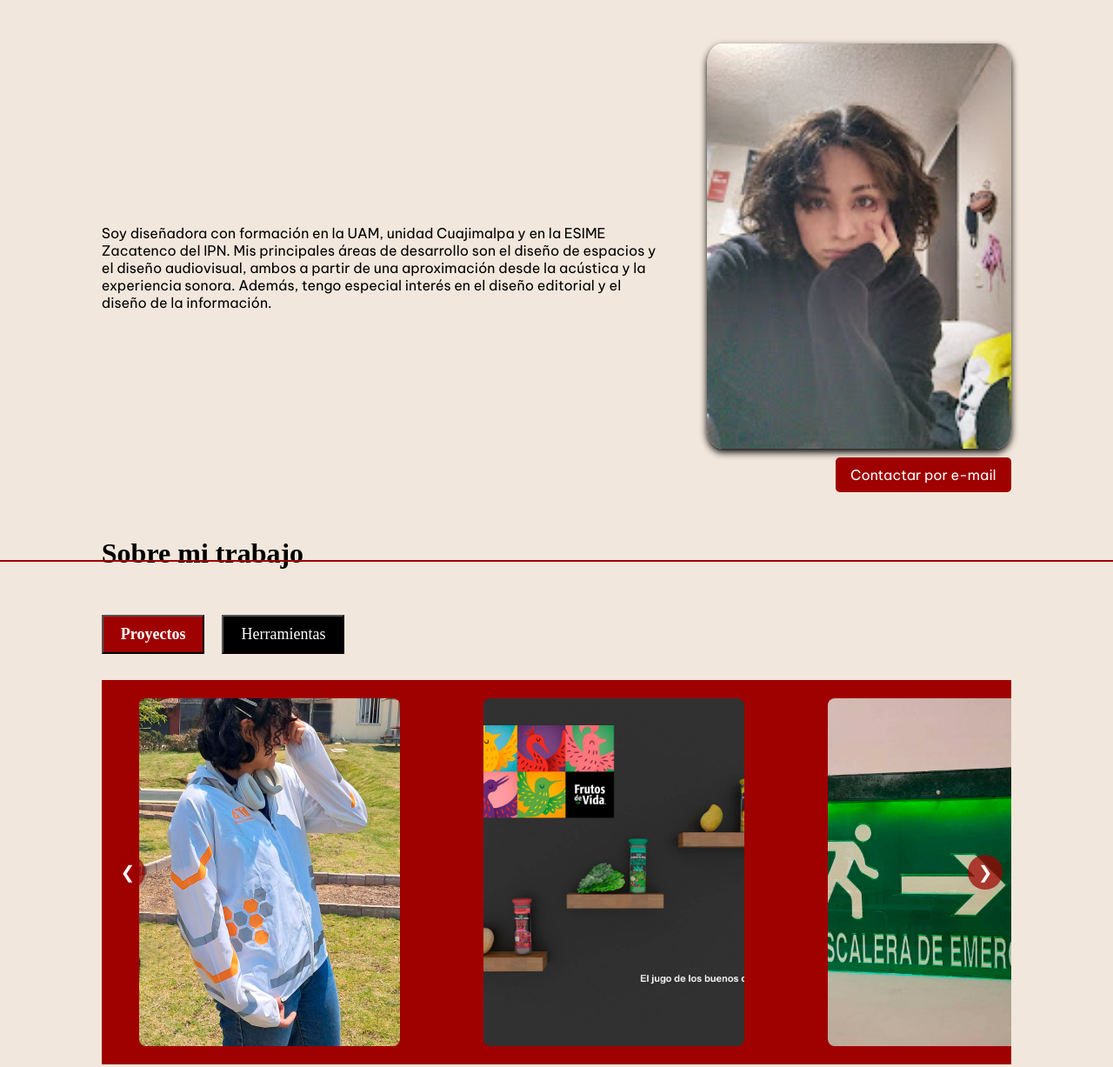
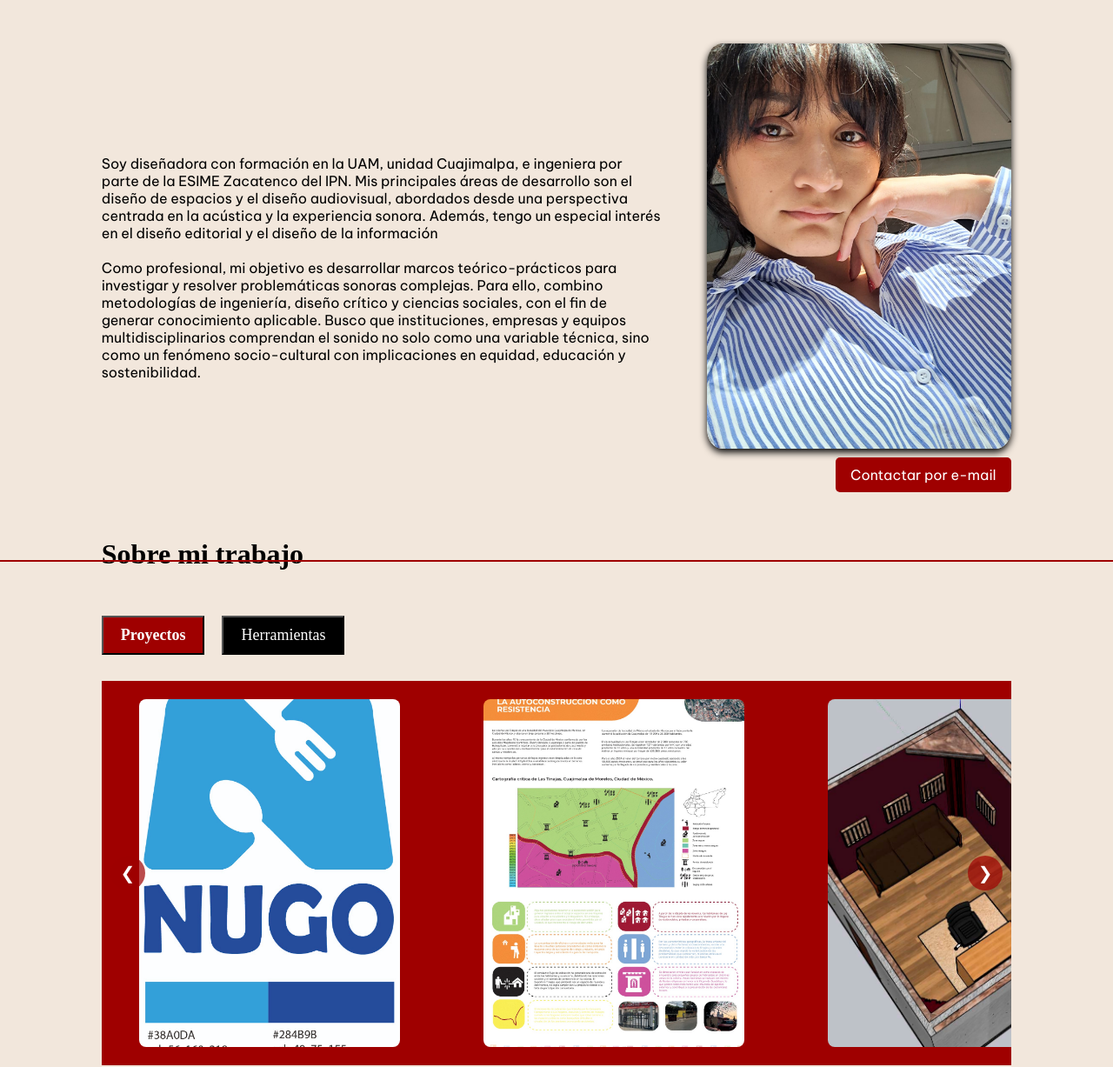
Before and after one commit to vann1306/myportafolio, a website: page index.html in a window 1280 px wide. Shown: the part 159-1386 px from the top of the page at 87% size. Drawn offline with Linux system fonts and the light colour scheme; a web font is replaced by a local one.

Commit message:
UltimaVersion

```diff
--- a/index.html
+++ b/index.html
@@ -36,11 +36,13 @@
   </h2>
   <div class="contenedor-imagen-texto">
 
-    <p class="text">Soy diseñadora con formación en la UAM, unidad Cuajimalpa y en la ESIME Zacatenco del IPN. Mis principales áreas de desarrollo son el diseño de espacios y el diseño audiovisual, ambos a partir de una aproximación desde la acústica y la experiencia sonora. Además, tengo especial interés en el diseño editorial y el diseño de la información.
-    </p>
+    <p class="text">Soy diseñadora con formación en la UAM, unidad Cuajimalpa, e ingeniera por parte de la ESIME Zacatenco del IPN. Mis principales áreas de desarrollo son el diseño de espacios y el diseño audiovisual, abordados desde una perspectiva centrada en la acústica y la experiencia sonora. Además, tengo un especial interés en el diseño editorial y el diseño de la información
+    <br><br>
+      Como profesional, mi objetivo es desarrollar marcos teórico-prácticos para investigar y resolver problemáticas sonoras complejas. Para ello, combino metodologías de ingeniería, diseño crítico y ciencias sociales, con el fin de generar conocimiento aplicable. Busco que instituciones, empresas y equipos multidisciplinarios comprendan el sonido no solo como una variable técnica, sino como un fenómeno socio-cultural con implicaciones en equidad, educación y sostenibilidad.
+  </p>
 
     <div class="contenedor-imagen-boton">
-      <img src="src/img/perfil01.jpg" alt="Descripción de la imagen" class="imagen-redondeada">
+      <img src="src/img/perfil10.jpeg" alt="Descripción de la imagen" class="imagen-redondeada">
       <a href="mailto:vanessa.ochoa1306@gmail.com?subject=Contacto%20por%20portafolio&body=Hola,%20me%20interesa%20tu%20trabajo." class="mi-boton">
     Contactar por e-mail
 </a>
@@ -70,12 +72,11 @@
     <!-- Carrusel 1 -->
     <div id="carrusel1" class="carrusel activo">
       <div class="carrusel-interno">
-        <img  src="src/img/Chamarra1.jpg" alt="Chamarra para ciclista" data-titulo="Chamarra para ciclista" data-descripcion="Diseño de una chamarra para estudiantes ciclistas de la UAM C. En su diseño se integraron elementos reflejantes de seguridad, así como figuras reminiscentes a la unidad y a la división de Ciencias de la Comunicación y el Diseño. Trabajo realizado para la materia de Taller de procesos y tecnologías para el manejo de sistemas de manufactura asistidos por computadora a cargo de la maestra Lorena Alejandra Guerrero Morán, manufacturado en ploter con vinil termoadherible en equipo con los diseñadores Carolina Gutiérrez y Arturo Díaz">
-        <img  src="src/img/lostres02.jpg" alt="Públicidad para jugo" data-titulo="Escenario para marca de jugo" data-descripcion="Modelado de escenario para botella de jugo. La botella fue realizada en AutoCad con texturas añadidas posteriormente a través de 3DMax. Trabajo para la materia de Representación Digital Tridimensional a cargo del Maestro Héctor Manuel Orihuela Páez">
-        <img  src="src/img/Segnial.jpg" alt="Señal luminosa indicando escaleras de evacuación" data-titulo="Señal luminosa" data-descripcion="Señal luminosa para indicar las “escaleras de emergencia” en el estacionamiento de la UAM Cuajimalpa, cuenta con un sensor fotosensible funcional que optimiza el consumo energetico, ademas de tener las dimensiones sugeridas por la normativa mexicana para una visibilidad a quince metros.  Hecha en acrílico con grabado laser en equipo con los diseñadores Carolina Gutiérrez y Arturo Díaz ">
-        <img  src="src/img/Pastel2.jpg" alt="Juguete con forma de pastel para niños de 1-3 años" data-titulo="Juguete para niños de 1-3 años" data-descripcion="Juguete hecho en MDF pensado para niños de 1-3 años. La forma pretende simular un pastel cuyas piezas pueden retirarse y acomodarse de diferentes maneras. Las piezas están huecas para reducir el peso y con acabados curvos para reducir riesgos. Manufacturado en router en conjunto con los diseñadores Carolina Gutiérrez y Arturo Díaz">
+        <img  src="src/img/nugo.jfif" alt="Manual de identidad" data-titulo="Proyecto de identidad gráfica" data-descripcion="Se hizo la identidad gráfica para un proyecto que busca promover la alimentación conciente en oficinistas de la Ciudad de México, especificamente la zona de Insurgentes Sur. Se trabajó en conjunto con las diseñadoras Carolina Gutiérrez, Mariana Abascal y Tamara Chavéz" data-link="https://drive.google.com/file/d/1b_GG3LMwTuQKLIrRj_L4ACPbUlfDdEvK/view?usp=sharing">
+        <img  src="src/img/cartografia.jpeg" alt="Cartografía Crítica" data-titulo="Cartografía Crítica de la colonia Las Tinajas" data-descripcion="En este proyecto se estudiaron las interacciones en el espacio de la colonia Las Tinajas en Cuajimalpa. Se pretenedia entender la forma en que las construcciones, las caracteristicas topograficas y el contexto socioeconomico influyen en las relaciones sociales dentro de la comunidad. Hecho en conjunto con Carolina Gutierrez y Arturo Díaz" data-link="https://drive.google.com/file/d/1WkZodTO7T-7G2sSj9raHgInykxDJjQbT/view?usp=sharing">
+        <img  src="src/img/acondicionamiento.jpg" alt="Modelo de una sala de control" data-titulo="Proyecto de acondicionamiento acústico" data-descripcion="Proyecto de acondicionamiento acústico de una sala de control para un estudio independiente, parte de mi proyecto final en la ESIME Zacatenco. Modelo realizado en conjunto con la diseñadora Carolina Gutiérrez" data-link="https://drive.google.com/file/d/1zNQUjkWnttE4ZqXyrn8DWioxSMzxwqWB/view?usp=sharing">
+        <img  src="src/img/Chamarra1.jpg" alt="Proyectos de Manufactura" data-titulo="Proyectos de Manufactura" data-descripcion="Tanto de manera independiente como en conjunto con los diseñadores Carolina Gutiérrez y Arturo Díaz se ha realizado la exploracion de diferentes procesos de manufactura. En la imagen se muestra una chamarra para ciclista con aplicaciones de vinil termoadherible" data-link="https://drive.google.com/drive/folders/10imzeEnDo2ugh8fP6pyLn-lny3WhjKyI?usp=sharing">
         <img  src="src/img/processing.jpg" alt="Consola interactiva en processing" data-titulo="Consola interactiva en processing" data-descripcion="Programa que permite reflexionar sobre las emociones propias a partir de la forma y el color, hecha en processing para la materia de Fundamentos de Programación estructurada con el maestro Mario Morales" data-link="https://editor.p5js.org/VannOchoa/sketches/uLBTppYQH">
-        <img  src="src/img/acondicionamiento.jpg" alt="Modelo de una sala de control" data-titulo="Proyecto de acondicionamiento acústico" data-descripcion="Proyecto de acondicionamiento acústico de una sala de control para un estudio independiente, parte de mi proyecto final en la ESIME Zacatenco. Modelo realizado en conjunto con la diseñadora Carolina Gutiérrez ">
         <img  src="src/img/Fotografia.JPG" alt="Fotografía urbana" data-titulo="Fotografía urbana" data-descripcion="Como proyecto independiente tomo fotografías donde intento capturar el movimiento particular de la ciudad, sus elementos distintivos y la especial belleza de su caos" data-link="https://drive.google.com/drive/folders/1ZDptqUNsRQCcIAVQ9H1d98Cy8Co8Vcyj?usp=sharing">
       </div>
       <button class="carrusel-btn anterior">&#10094;</button>
@@ -178,7 +179,7 @@
 <div class="contenedor-contacto">
   <!-- Foto de perfil redonda -->
   <div class="contenedor-foto">
-    <img src="src/img/Perfil1.jpg" alt="Vann Ochoa" class="foto-perfil">
+    <img src="src/img/Perfilxd.jpg" alt="Vann Ochoa" class="foto-perfil">
   </div>
 
   <!-- Redes sociales -->
```
Also changed, not shown: src/img/Perfilxd.jpg (added), src/img/cartografia.jpeg (added), src/img/nugo.jfif (added), src/img/perfil10.jpeg (added).
